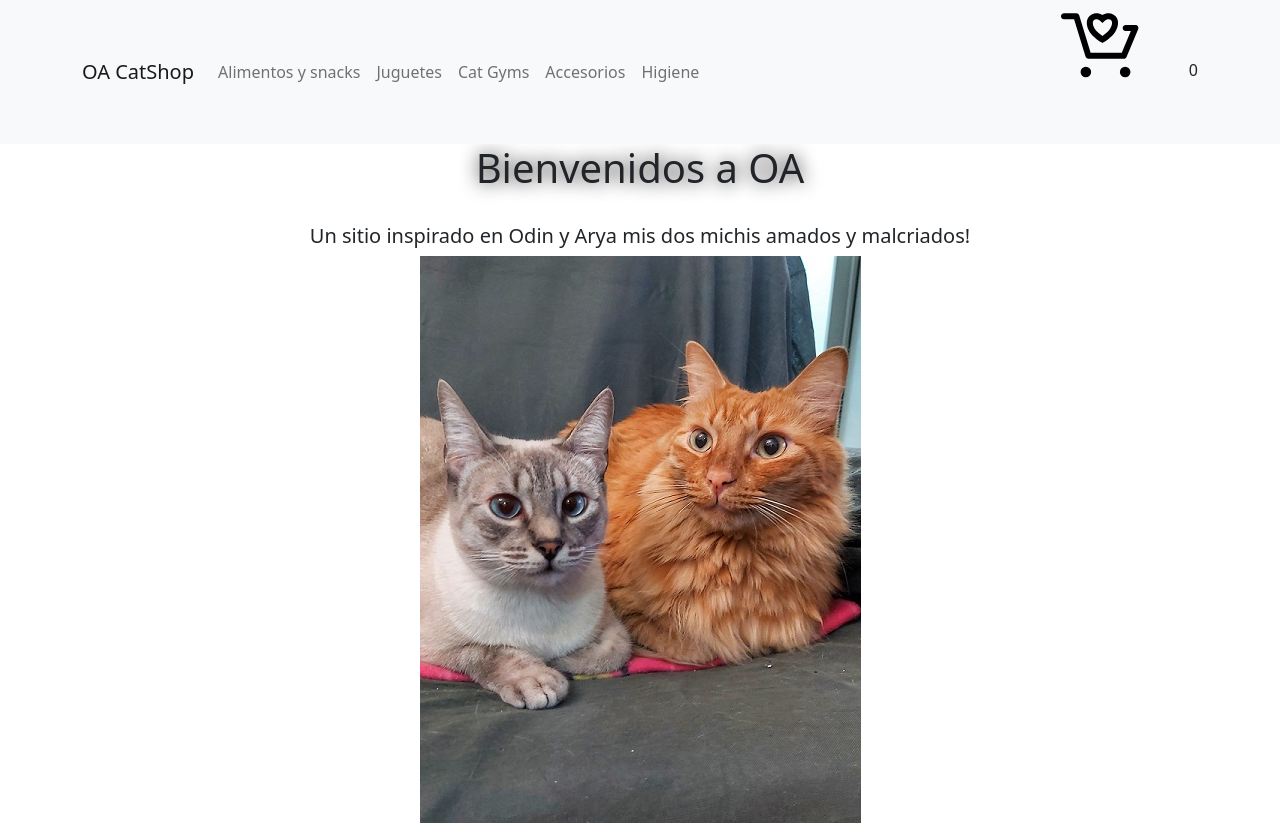
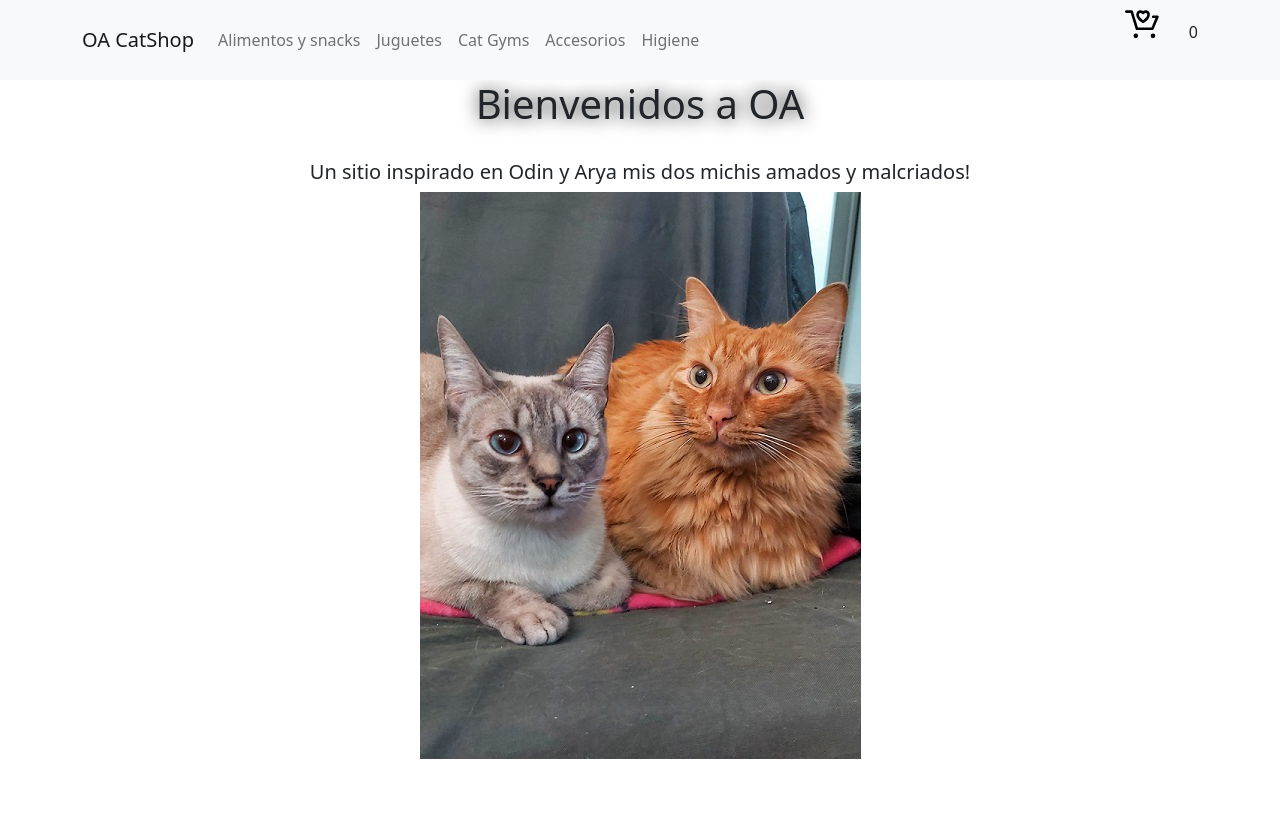
Before and after one commit to ludebiaggi/OA_CatShop, a React (Create React App) app: page / in a window 1280 px wide. After the commit the page ends 800 px from the top, so only its background shows below. Built offline with nearby package versions, Linux system fonts and the light colour scheme.

Commit message:
Mejora en cart 0 hardcodeado se incorpora etiqueta html

```diff
--- a/src/components/CartWidget/CartWidget.jsx
+++ b/src/components/CartWidget/CartWidget.jsx
@@ -2,11 +2,12 @@
 
 const CartWidget = () =>{
     return (
-        <div>
+        <div style={{ display: "flex", alignItems: "center", justifyContent: "flex-end" }}>
             <img src={cart} alt="cart-widget"/>
-            0
+            <p>0</p>
         </div>
     )
 }
 
+
 export default CartWidget
```
Also changed, not shown: src/components/CartWidget/assets/cart.svg.
